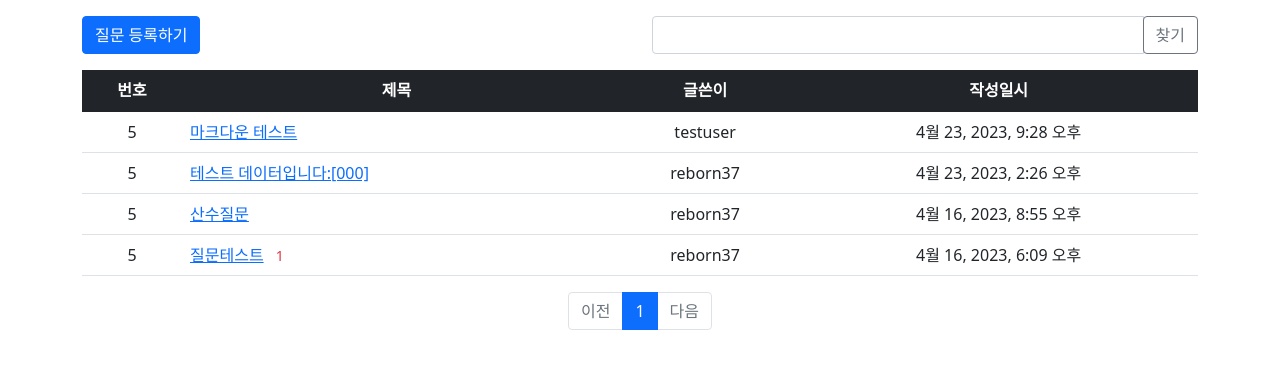
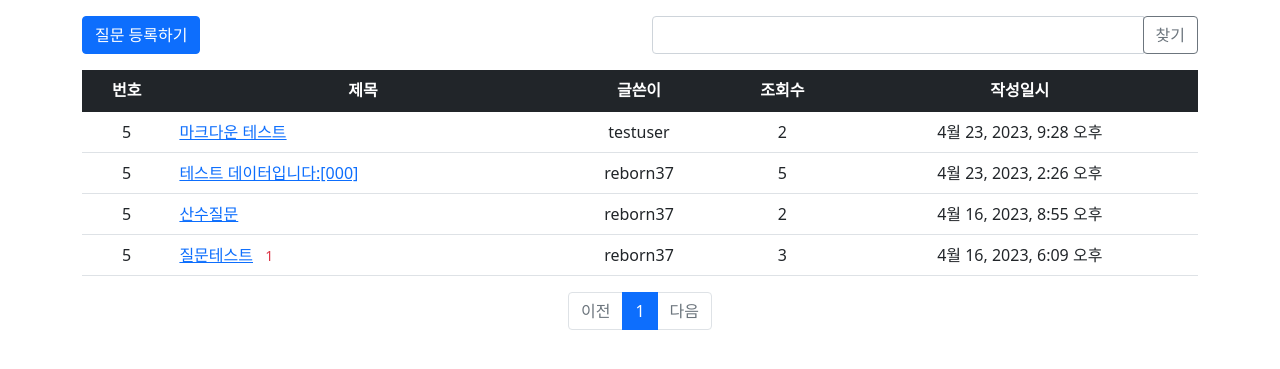
Before and after one commit to JunHeeMerong/DjangoPortfolio, a Django app: page /jun/ in a window 1280 px wide. Shown: the part 57-426 px from the top of the page. Run offline with Django 3.2, Linux system fonts and the light colour scheme; data comes from the database, SQL or seed files in the repository; both versions use the stored data as it was after the commit; parts of the project's set-up code (start-up, migrations or seed data) failed here and were passed over; some libraries are stand-ins or nearby versions.

Commit message:
조회수 설정,뒤로가기x 새로고침or네비게이션으로 돌아가기

```diff
--- a/Jun/models.py
+++ b/Jun/models.py
@@ -12,7 +12,6 @@ class Question(models.Model):
     voter = models.ManyToManyField(User, related_name='voter_question')  # 추천인 추가
     click = models.IntegerField(null=True, default=0) # 클릭
 
-
 class Answer(models.Model):
     author = models.ForeignKey(User, on_delete=models.CASCADE, related_name='author_answer')
     question = models.ForeignKey(Question, on_delete=models.CASCADE)
--- a/Jun/views/base_views.py
+++ b/Jun/views/base_views.py
@@ -39,5 +39,7 @@ def index(request):
 
 def detail(request, question_id):
     question = get_object_or_404(Question, pk=question_id)
+    question.click+=1
+    question.save()
     context = {'question': question}
     return render(request, 'Jun/question_detail.html', context)
--- a/templates/Jun/question_list.html
+++ b/templates/Jun/question_list.html
@@ -21,6 +21,7 @@
             <th>번호</th>
             <th sytle="width:50%">제목</th>
             <th>글쓴이</th>
+            <th>조회수</th>
             <th>작성일시</th>
         </tr>
         </thead>
@@ -39,6 +40,7 @@
                 {% endif %}
             </td>
             <td>{{ question.author.username }}</td>  <!-- 글쓴이 추가 -->
+            <td>{{ question.click }}</td>
             <td>{{ question.create_date }}</td>
         </tr>
         {% endfor %}
```
Also changed, not shown: db.sqlite3.
